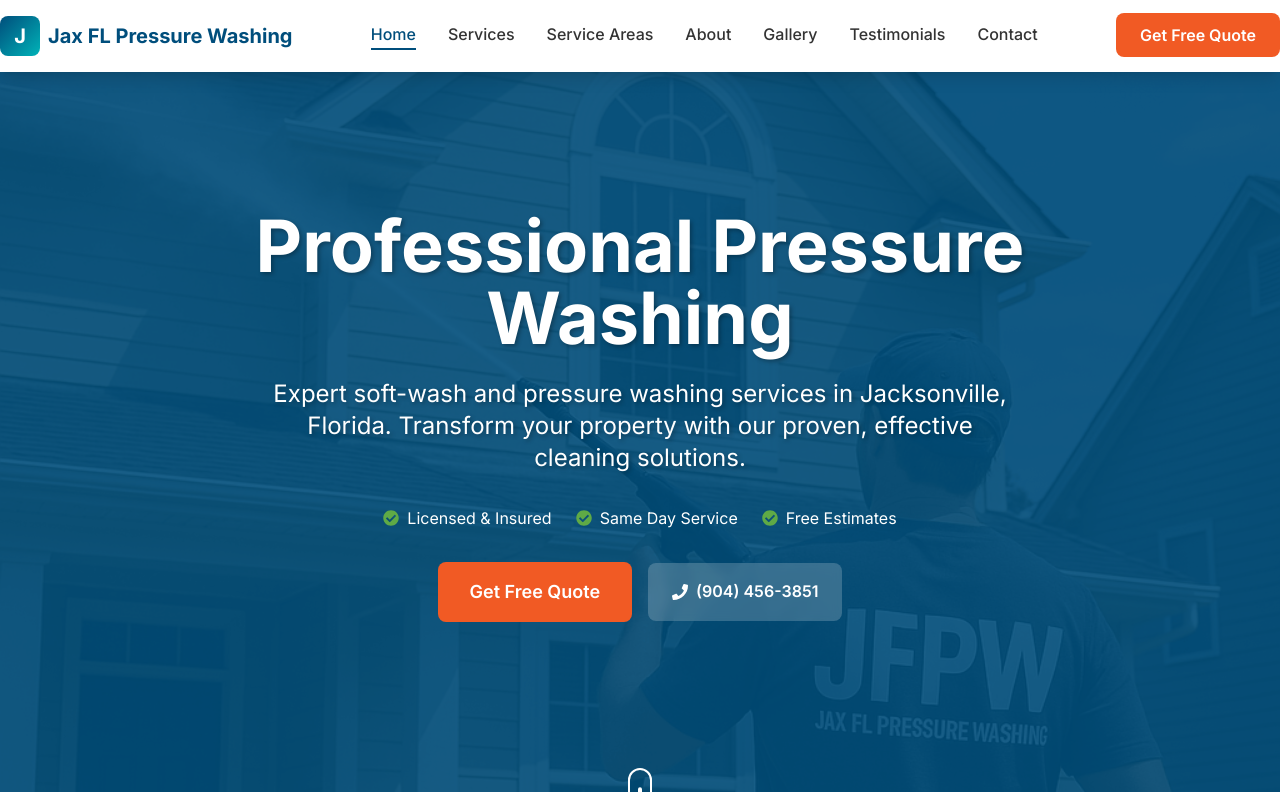
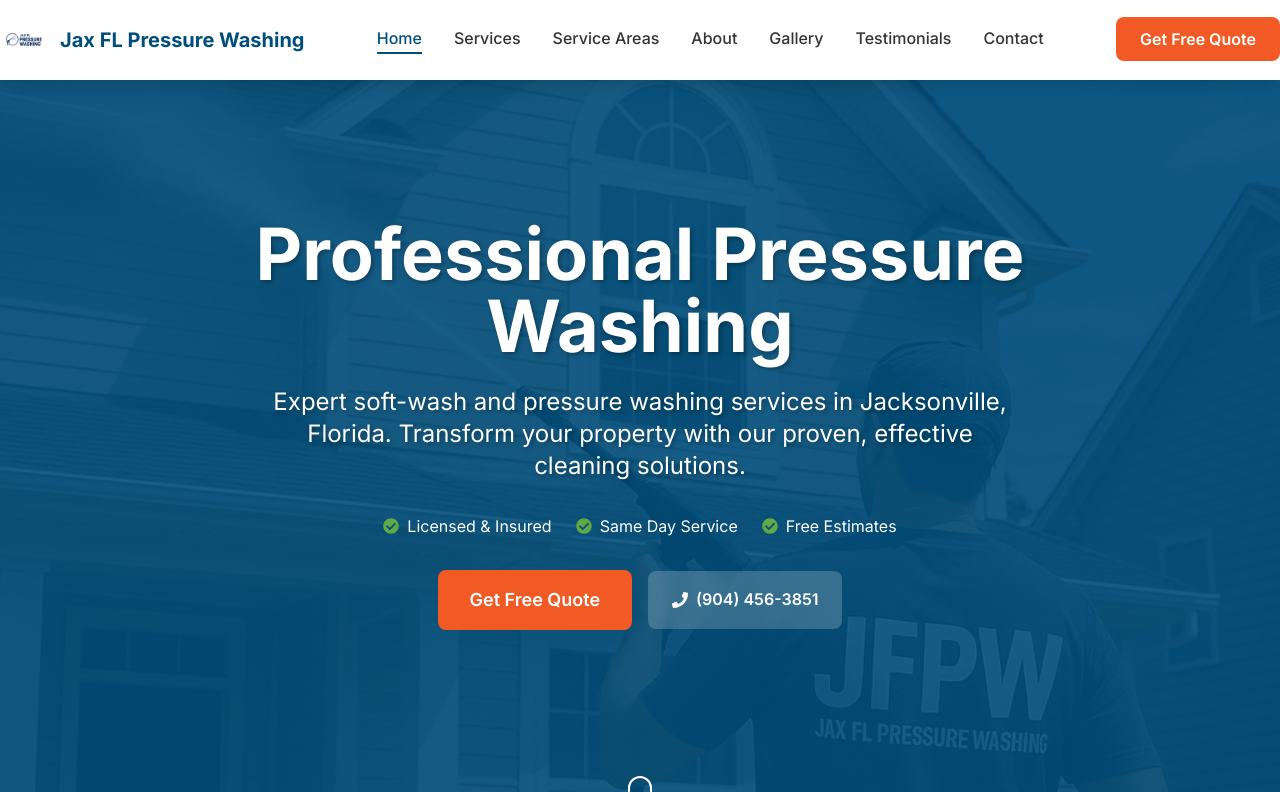
Before and after one commit to chri6tina/jax-fl-pressure-washing, a Next.js app: page / in a window 1280 px wide. Shown: the top 792 px of the page. Built offline with nearby package versions, Linux system fonts and the light colour scheme.

Commit message:
Update logo: Replace placeholder logos with JFPW_logo.png in Navbar and Footer components

```diff
--- a/components/Footer.tsx
+++ b/components/Footer.tsx
@@ -1,6 +1,7 @@
 'use client'
 
 import Link from 'next/link'
+import Image from 'next/image'
 import { FaFacebook, FaInstagram, FaTiktok, FaPhone, FaEnvelope, FaMapMarkerAlt } from 'react-icons/fa'
 
 const Footer = () => {
@@ -31,9 +32,15 @@
         <div className="grid md:grid-cols-2 lg:grid-cols-4 gap-8 mb-8">
           {/* Company Info */}
           <div className="lg:col-span-1">
-            <div className="flex items-center space-x-2 mb-4">
-              <div className="w-10 h-10 bg-gradient-to-br from-secondary to-accent-eco rounded-lg flex items-center justify-center">
-                <span className="text-neutral-white font-bold text-xl">J</span>
+            <div className="flex items-center space-x-3 mb-4">
+              <div className="relative w-12 h-12">
+                <Image
+                  src="/JFPW_logo.png"
+                  alt="Jax FL Pressure Washing Logo"
+                  fill
+                  className="object-contain"
+                  priority
+                />
               </div>
               <h3 className="text-xl font-bold">Jax FL Pressure Washing</h3>
             </div>
--- a/components/Navbar.tsx
+++ b/components/Navbar.tsx
@@ -4,6 +4,7 @@
 import Link from 'next/link'
 import { usePathname } from 'next/navigation'
 import { FaBars, FaTimes } from 'react-icons/fa'
+import Image from 'next/image'
 
 const Navbar = () => {
   const [isMenuOpen, setIsMenuOpen] = useState(false)
@@ -31,9 +32,15 @@
       <div className="container-custom">
         <div className="flex justify-between items-center py-4">
           {/* Logo */}
-          <Link href="/" className="flex items-center space-x-2">
-            <div className="w-10 h-10 bg-gradient-to-br from-primary to-secondary rounded-lg flex items-center justify-center">
-              <span className="text-neutral-white font-bold text-xl">J</span>
+          <Link href="/" className="flex items-center space-x-3">
+            <div className="relative w-12 h-12">
+              <Image
+                src="/JFPW_logo.png"
+                alt="Jax FL Pressure Washing Logo"
+                fill
+                className="object-contain"
+                priority
+              />
             </div>
             <div className="hidden sm:block">
               <h1 className="text-xl font-bold text-primary">Jax FL Pressure Washing</h1>
```
Also changed, not shown: public/JFPW_logo.png (renamed from JFPW_logo.png).
